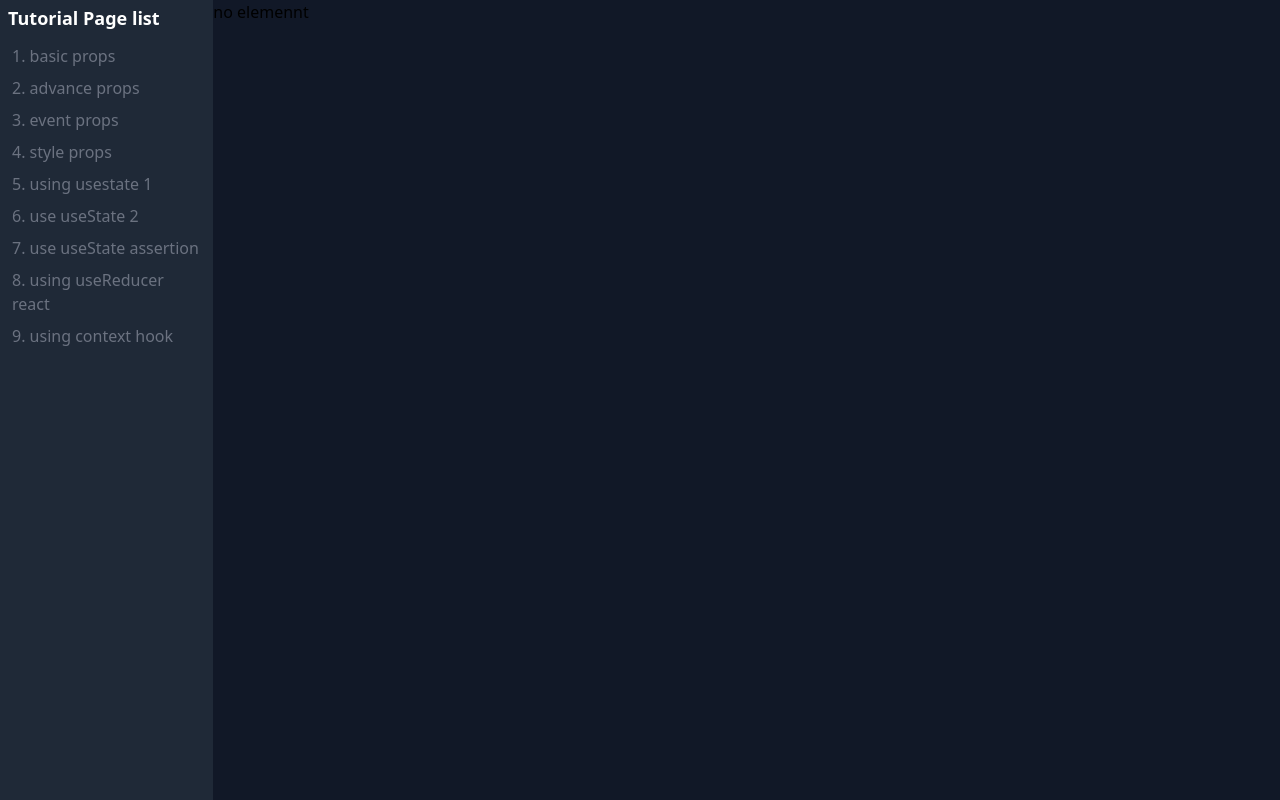
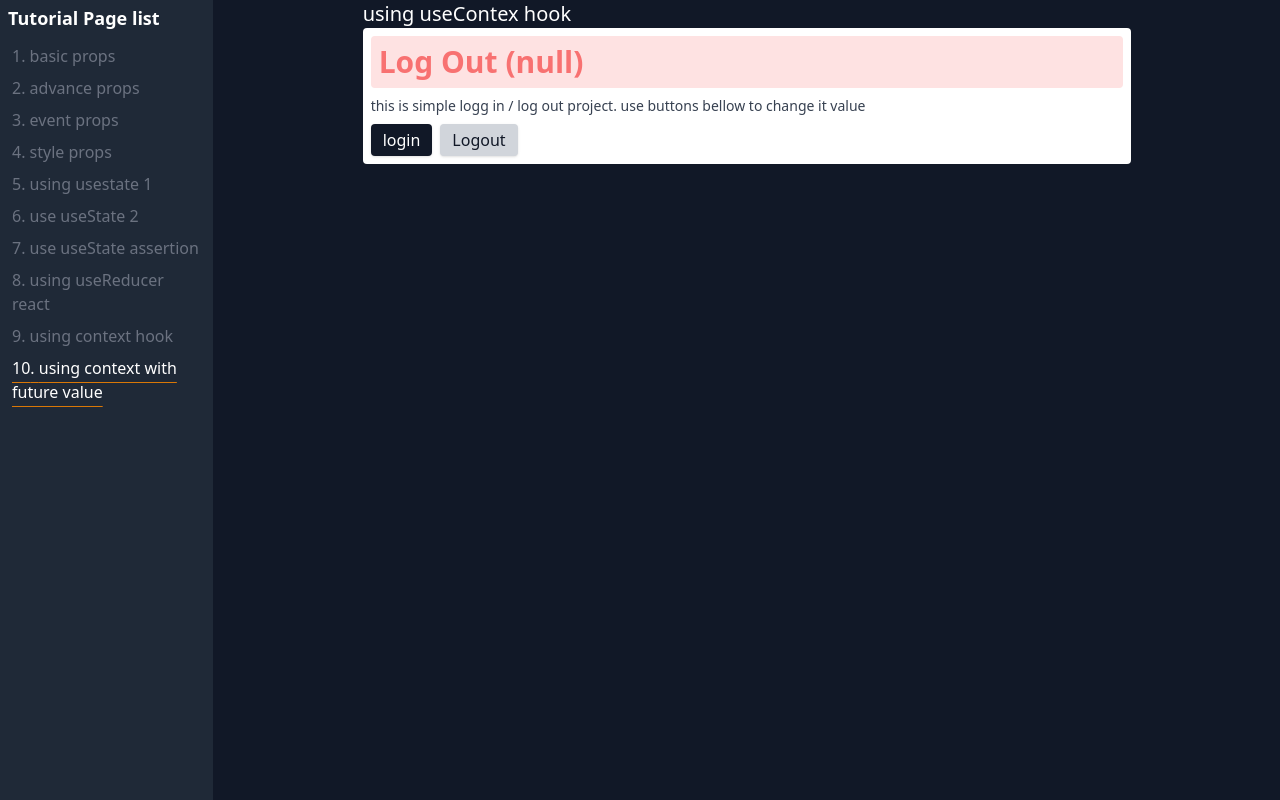
Before and after one commit to zidan-p/react-typescript, a React (Create React App) app: page /usecontext-future-value in a window 1280 px wide. Built offline with nearby package versions, Linux system fonts and the light colour scheme.

Commit message:
useContext future value

```diff
--- /dev/null
+++ b/src/components/context/User.tsx
@@ -0,0 +1,45 @@
+import {useState, useContext} from "react"
+import { UserContext } from "./UserContext";
+
+
+export const User = () => {
+    const userContext = useContext(UserContext);
+    const handleLogin = () => {
+        if(userContext){
+            userContext.setUser({
+                name : "zidan",
+                email : "zidanputrarahman153@Gmail.com"
+            })
+        }
+    }
+    const handleLogout = () => {
+        if(userContext){
+            userContext.setUser(null);
+        }
+    }
+    return (
+        <div className="bg-white p-2 rounded">
+            <h2 className="text-3xl font-bold mb-2">
+            {userContext?.user !== null ? (
+                <div className="bg-gray-100 rounded p-2">
+                    <h1 className="text-3xl font-bold ">{userContext?.user.name}</h1>
+                    <p className="text-gray-400 text-sm">{userContext?.user.email}</p>
+                </div>
+            ):(
+                <div className="bg-red-100 text-red-400 rounded p-2">
+                    Log Out (null)
+                </div>
+            )}
+            </h2>
+            <p className="text-gray-700 text-sm mb-2">this is simple logg in / log out project. use buttons bellow to change it value</p>
+            <div className="flex gap-2">
+                <button onClick={handleLogin} className="bg-gray-900 shadow px-3 p-1 rounded text-white hover:bg-gray-800 active:bg-gray-700">
+                    login
+                    </button>
+                <button onClick={handleLogout} className="bg-gray-300 shadow px-3 p-1 rounded text-gray-900 hover:bg-gray-200 active:bg-gray-100">
+                    Logout
+                </button>
+            </div>
+        </div>
+    )
+}
--- /dev/null
+++ b/src/components/context/UserContext.tsx
@@ -0,0 +1,30 @@
+import React, {useState, createContext} from "react"
+
+export type AuthUser = {
+    name: string;
+    email: string;
+}
+
+// this will prevent typescript error when passing value setUser
+// i get this type from typescript intellisense
+type UserContextType = {
+    user: AuthUser | null;
+    setUser : React.Dispatch<React.SetStateAction<AuthUser | null>>;
+}
+
+
+type UserContextProviderProps = {
+    children: React.ReactNode;
+}
+
+export const UserContext = createContext<UserContextType | null>(null); //here i don't know why would it have to be bull
+
+
+export const UserContextProvider = ({children}: UserContextProviderProps) => {
+    const [user, setUser] = useState<AuthUser | null>(null);
+    return (
+        <UserContext.Provider value={{user, setUser}}>
+            {children}
+        </UserContext.Provider>
+    )
+}
--- a/src/data/pagesData.tsx
+++ b/src/data/pagesData.tsx
@@ -3,12 +3,12 @@ import { AdvanceProps } from "../pages/AdvanceProps";
 import { BasicProps } from "../pages/BasicProps";
 import { EventProps } from "../pages/eventProps/EventProps";
 import { StyleProps } from "../pages/styleProps/StyleProps";
-import { LoggedIn } from "../components/state/loggedIn";
 import { UseStateHook } from "../pages/useStateHook";
 import { UseStateFutureValue } from "../pages/useStateFutureValue";
 import { UseStateTypeAssertion } from "../pages/useStateTypeAssertion";
 import { UseReducerHook } from "../pages/useReducerHook";
 import { UseContextHook } from "../pages/useContextHook";
+import { UseContextFutureValue } from "../pages/useContextFutureValue";
 
 type pagesDataType = {
     path: string;
@@ -61,6 +61,11 @@ export const pagesData : pagesDataType = [
         path: "/usecontext",
         name: "using context hook",
         Element: UseContextHook
+    },
+    {
+        path: "/usecontext-future-value",
+        name: "using context with future value",
+        Element : UseContextFutureValue
     }
 
 ];
--- /dev/null
+++ b/src/pages/useContextFutureValue.tsx
@@ -0,0 +1,19 @@
+import { User } from "../components/context/User"
+import { UserContextProvider } from "../components/context/UserContext"
+
+
+
+export const UseContextFutureValue = () => {
+    return(
+      <div className="">
+        <div className="mx-auto max-w-3xl">
+          <div className="">
+            <h2 className='text-white text-xl'>using useContex hook</h2>
+            <UserContextProvider>
+                <User />
+            </UserContextProvider>
+          </div>
+        </div>
+      </div>
+    )
+}
```
